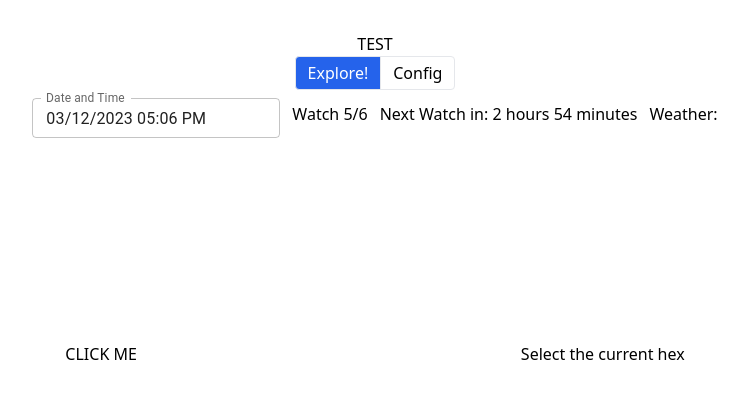
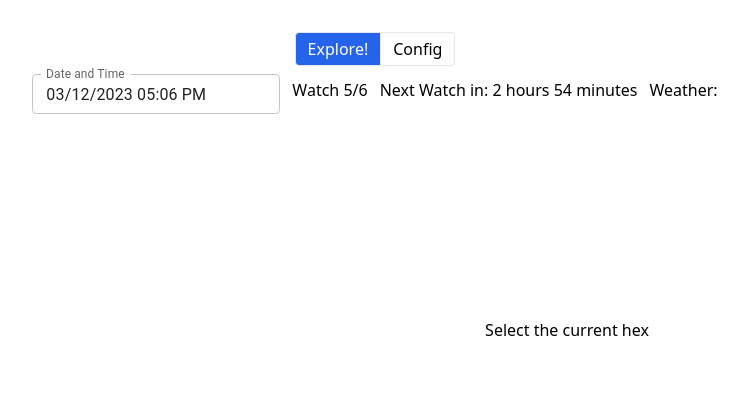
Before and after one commit to ThomasSurette/hexcrawl, a React (Vite) app: page / in a window 1280 px wide. Shown: the top 398 px of the page, without its empty margins (265-1013 px from the left). Built offline with nearby package versions, Linux system fonts and the light colour scheme.

Commit message:
removed test buttons

```diff
--- a/src/App.tsx
+++ b/src/App.tsx
@@ -984,13 +984,6 @@ function App() {
           </button>
         </Dialog.Panel>
       </Dialog>
-      <button
-        onClick={() => {
-          console.log(regionsMatrix);
-        }}
-      >
-        TEST
-      </button>
       <Tab.Group>
         <Tab.List className={"w-max mx-auto -space-x-px"}>
           <Tab>
@@ -1213,13 +1206,6 @@ function App() {
               ""
             )}
             <div className="flex justify-center">
-              <button
-                onClick={() => {
-                  console.log(destination);
-                }}
-              >
-                CLICK ME
-              </button>
               <div className="overflow-auto w-max my-6">
                 <div className="w-96 h-96 overflow-auto flex pl-[32px]">
                   {terrainMatrix.map((row, i) => (
```
